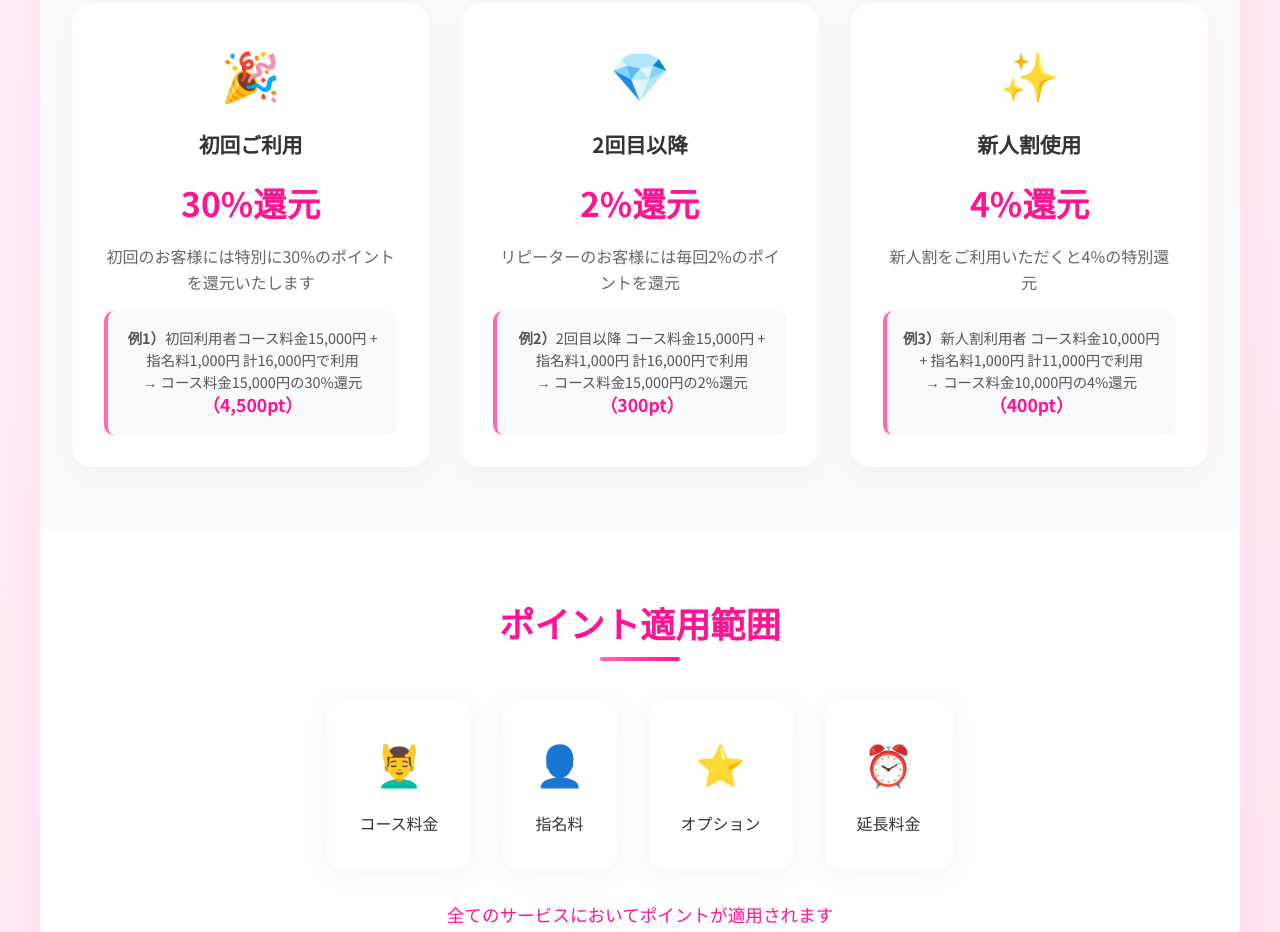
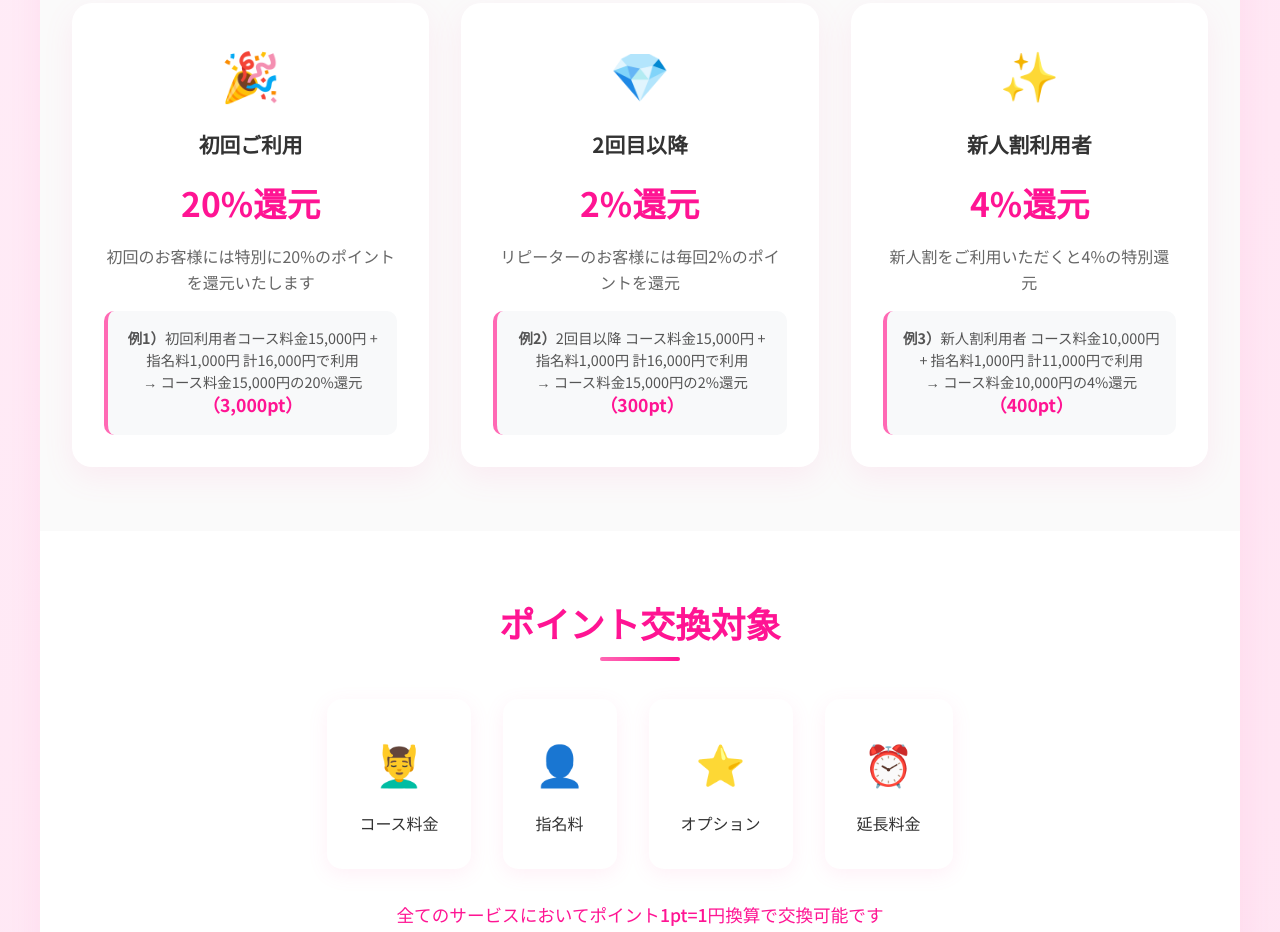
Before and after one commit to okayamamain15-ops/github.io, a plain HTML site: page index.html in a window 1280 px wide. Shown: the part 938-1870 px from the top of the page. Drawn offline with Linux system fonts and the light colour scheme.

Commit message:
Update index.html

```diff
--- a/index.html
+++ b/index.html
@@ -28,12 +28,12 @@
             </div>
         </section>
 
-        <!-- 初回限定30%還元セクション -->
+        <!-- 初回限定20%還元セクション -->
         <section class="first-time-discount-section">
             <div class="section-content">
                 <div class="point-card first-time">
                     <div class="point-badge">初回限定</div>
-                    <div class="point-rate">30%</div>
+                    <div class="point-rate">20%</div>
                     <div class="point-label">還元</div>
                 </div>
             </div>
@@ -47,12 +47,12 @@
                     <div class="point-item">
                         <div class="point-icon">🎉</div>
                         <h4>初回ご利用</h4>
-                        <div class="rate">30%還元</div>
-                        <p>初回のお客様には特別に30%のポイントを還元いたします</p>
+                        <div class="rate">20%還元</div>
+                        <p>初回のお客様には特別に20%のポイントを還元いたします</p>
                         <div class="example">
                             <strong>例1）</strong>初回利用者コース料金15,000円 + 指名料1,000円 計16,000円で利用<br>
-                            → コース料金15,000円の30%還元<br>
-                            <span class="example-point">（4,500pt）</span>
+                            → コース料金15,000円の20%還元<br>
+                            <span class="example-point">（3,000pt）</span>
                         </div>
                     </div>
                     <div class="point-item">
@@ -68,7 +68,7 @@
                     </div>
                     <div class="point-item">
                         <div class="point-icon">✨</div>
-                        <h4>新人割使用</h4>
+                        <h4>新人割利用者</h4>
                         <div class="rate">4%還元</div>
                         <p>新人割をご利用いただくと4%の特別還元</p>
                         <div class="example">
@@ -81,10 +81,10 @@
             </div>
         </section>
 
-        <!-- ポイント適用範囲 -->
+        <!-- ポイント交換対象 -->
         <section class="usage-section">
             <div class="section-content">
-                <h3 class="section-title">ポイント適用範囲</h3>
+                <h3 class="section-title">ポイント交換対象</h3>
                 <div class="usage-row">
                     <div class="usage-item">
                         <div class="usage-icon">💆‍♂️</div>
@@ -103,7 +103,7 @@
                         <span>延長料金</span>
                     </div>
                 </div>
-                <p class="usage-note">全てのサービスにおいてポイントが適用されます</p>
+                <p class="usage-note">全てのサービスにおいてポイント1pt=1円換算で交換可能です</p>
             </div>
         </section>
 
```
